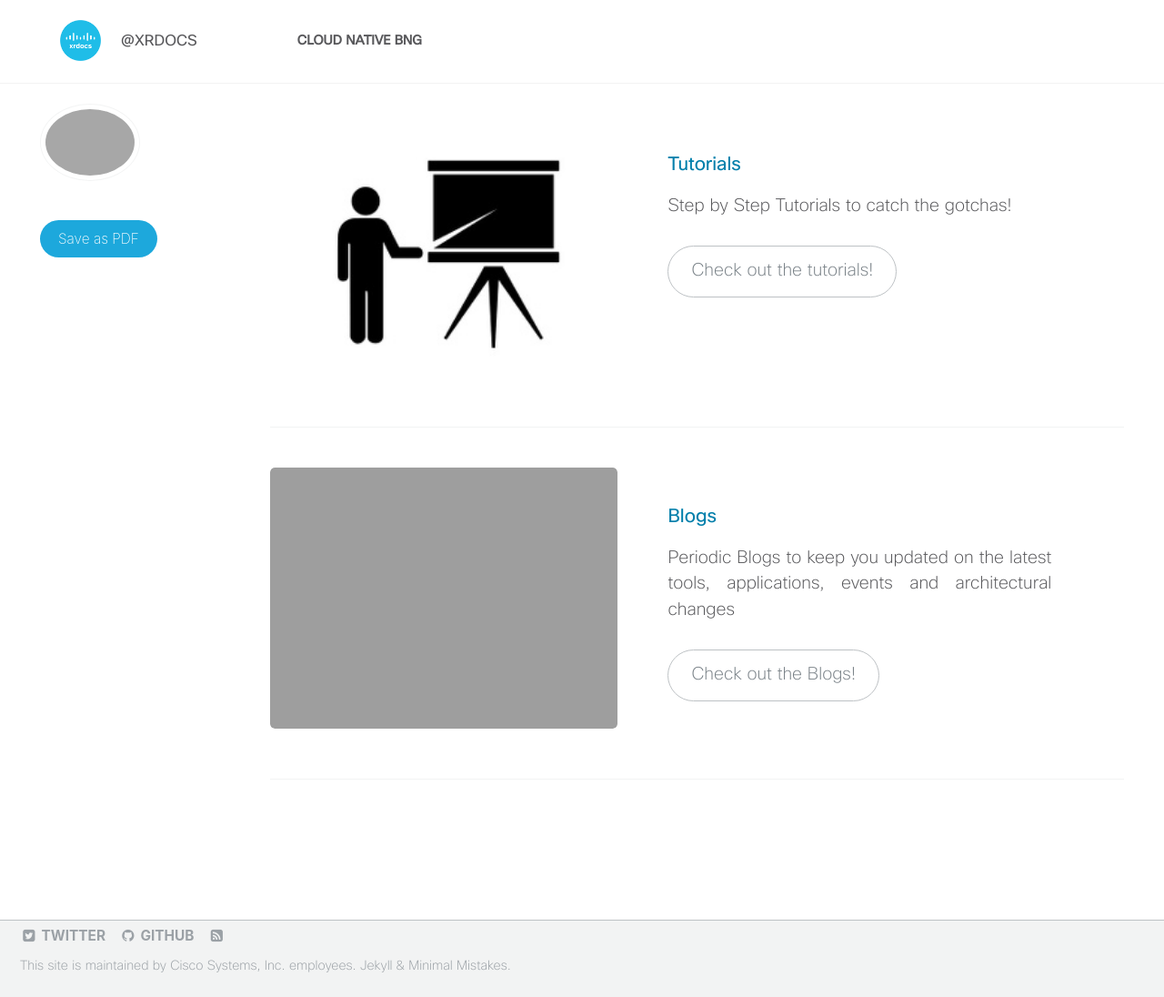
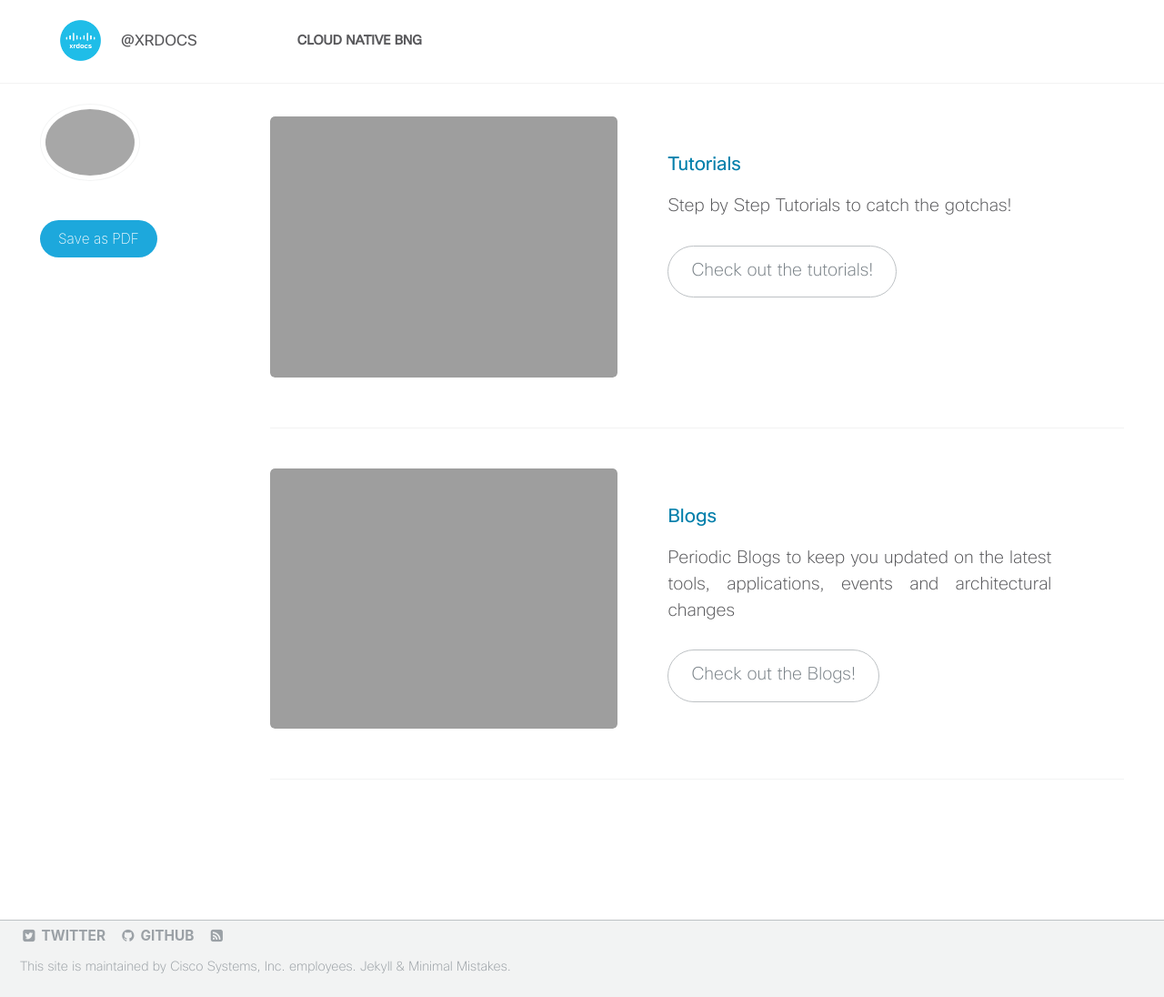
Before and after one commit to xrdocs/cnbng, a Jekyll site: the page built from _pages/home.md, in a window 1280 px wide. Shown: the whole page at 91% size. Built offline with Jekyll 4.4.1, drawn with Linux system fonts in a browser that asks for light colours.

Commit message:
Update home.md

```diff
--- a/_pages/home.md
+++ b/_pages/home.md
@@ -21,7 +21,7 @@ feature_row2:
     btn_label: "Check out the Blogs!"
     btn_class: "btn--inverse"
 feature_row3:
-  - image_path: tutorial-board.jpg
+  - image_path: tutorials.png
     alt: "fully responsive"
     title: "Tutorials"
     excerpt: 'Step by Step Tutorials to catch the gotchas!'
```
